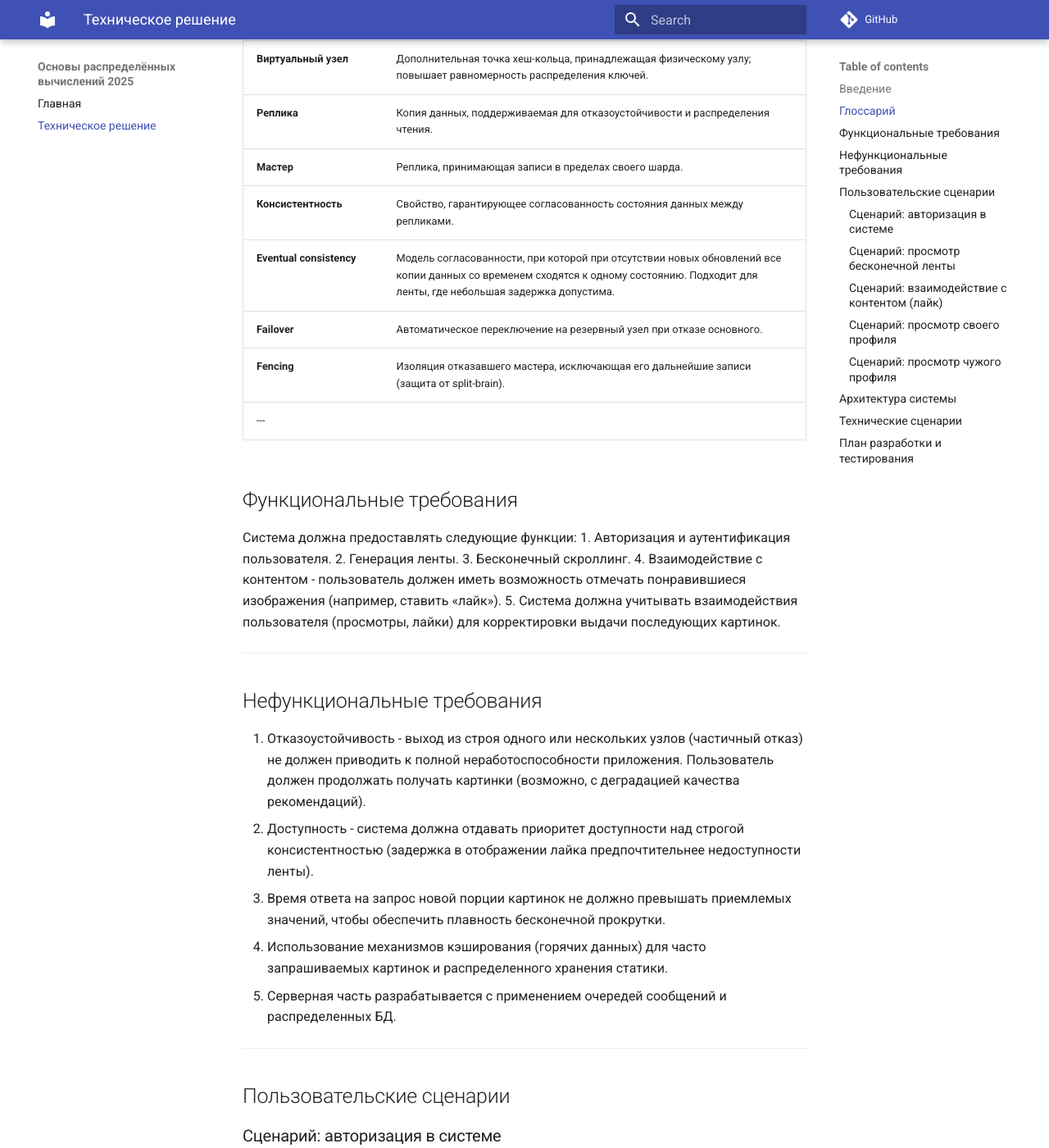
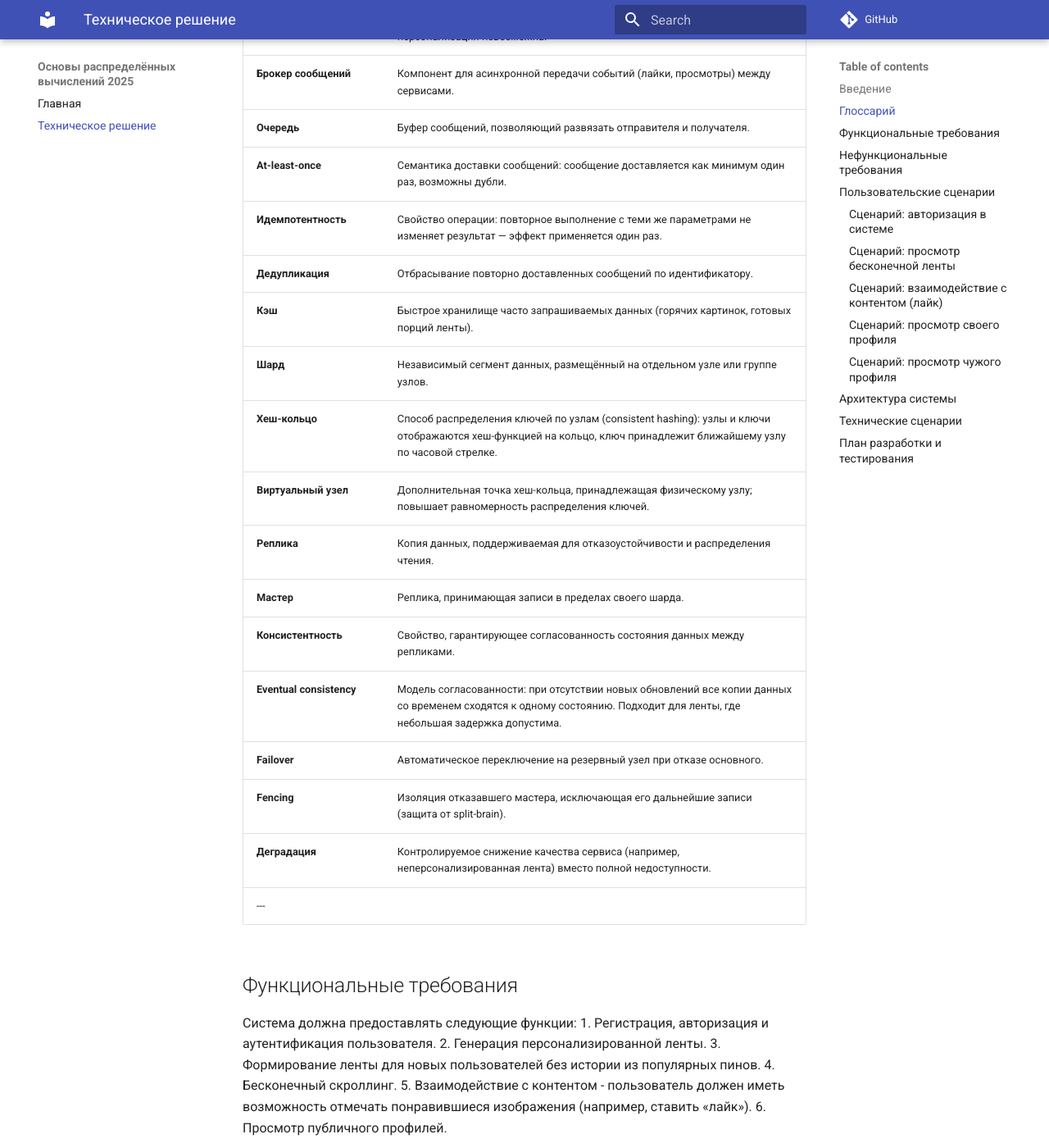
Before and after one commit to spbu-ds-practicum-2026/apotheosis, an MkDocs documentation site: the page built from docs/tr.md, in a window 1280 px wide and 1400 px high, scrolled down 2102 px. Shown: the whole window at 82% size. Built offline with MkDocs 1.6.1 and Material for MkDocs 9.7.7, drawn with Linux system fonts in a browser that asks for light colours; comment, search, counter and statistics services are not loaded; some of the changed text lies outside the part shown.

Commit message:
first fin

```diff
--- a/docs/tr.md
+++ b/docs/tr.md
@@ -5,8 +5,10 @@
   «Лента картинок» - учебный проект, реализующий прототип распределенной платформы для просмотра картинок, которые предположительно интересны пользователю, в формате бесконечной ленты. Проект демонстрирует ключевые принципы построения отказоустойчивых и масштабируемых распределённых приложений.
 - **Задачи:**
   - Реализовать платформу для просмотра и обмена пинами, работающую на нескольких узлах приложения.
-  - Обеспечить формирование персонализированной ленты с корректным порядком выдачи контента для каждого пользователя.
-  - Реализовать реплицированное хранилище пинов и очередь задач, которые переживают отказ отдельных узлов.
+  - Спроектировать и реализовать формирование персональной ленты на основе просмотров и лайков пользователя.
+  - Организовать асинхронную обработку событий взаимодействия (лайки, просмотры) через брокер сообщений с семантикой at-least-once и идемпотентным потребителем.
+  - Применить шардирование и репликацию данных, обеспечив устойчивость к отказу отдельных узлов.
+  - Реализовать кэширование горячих данных и распределённое хранение статики.
   - Закрепить на практике решения проблем распределённых систем: ненадёжной доставки, частичных отказов, распределения данных, согласованности и порядка событий.
 - **Основания для разработки:**
   Учебный групповой проект по курсу: «Основы распределённых вычислений», СПбГУ, 2026 г.
@@ -20,47 +22,61 @@
 ## Глоссарий
 | Термин        | Определение |
 |---------------|-------------|
+## Глоссарий
+
+| Термин | Определение |
+|---|---|
 | **Пользователь** | Зарегистрированный клиент системы, имеющий профиль и историю действий. |
-| **Пин** | Базовая единица контента: изображение, видео или ссылка с метаданными (название, описание, теги, автор). |
-| **Доска** | Коллекция пинов, созданная пользователем для группировки по темам; может быть публичной или приватной. |
+| **Сессия** | Состояние авторизованного пользователя, по которому система связывает его запросы и историю взаимодействий. |
+| **Пин** | Базовая единица контента: изображение с метаданными (название, описание, теги, автор). |
 | **Лента** | Персонализированный бесконечно прокручиваемый список пинов, формируемый для пользователя. |
 | **Лайк** | Явное положительное действие пользователя, сигнал рекомендательной системе о релевантности пина. |
 | **Просмотр** | Факт показа пина пользователю в ленте (impression). |
-| **Тег** | Ключевое слово, описывающее содержание пина; используется для поиска и контентной фильтрации. |
+| **Тег** | Ключевое слово, описывающее содержание пина; используется для контентной фильтрации. |
 | **Рекомендательная система** | Комплекс алгоритмов, анализирующих поведение пользователей и контент для подбора релевантных пинов. |
 | **Коллаборативная фильтрация** | Метод рекомендаций на основе схожести пользователей или пинов («тем, кто лайкал A, также нравится B»). |
 | **Контентная фильтрация** | Метод рекомендаций на основе характеристик контента (теги, категории, эмбеддинги). |
 | **Эмбеддинг** | Векторное представление пользователя или пина в многомерном пространстве; близкие векторы означают схожесть объектов. |
 | **Ранжирование** | Сортировка отобранных пинов по вероятности взаимодействия пользователя с ними. |
+| **Холодный старт** | Ситуация, когда у пользователя (или пина) нет истории взаимодействий и персонализация невозможна. |
 | **Брокер сообщений** | Компонент для асинхронной передачи событий (лайки, просмотры) между сервисами. |
 | **Очередь** | Буфер сообщений, позволяющий развязать отправителя и получателя. |
+| **At-least-once** | Семантика доставки сообщений: сообщение доставляется как минимум один раз, возможны дубли. |
+| **Идемпотентность** | Свойство операции: повторное выполнение с теми же параметрами не изменяет результат — эффект применяется один раз. |
+| **Дедупликация** | Отбрасывание повторно доставленных сообщений по идентификатору. |
+| **Кэш** | Быстрое хранилище часто запрашиваемых данных (горячих картинок, готовых порций ленты). |
 | **Шард** | Независимый сегмент данных, размещённый на отдельном узле или группе узлов. |
-| **Хеш-кольцо** | Способ распределения ключей по узлам (consistent hashing): узлы и ключи отображаются на кольцо, ключ принадлежит ближайшему узлу по часовой стрелке. |
+| **Хеш-кольцо** | Способ распределения ключей по узлам (consistent hashing): узлы и ключи отображаются хеш-функцией на кольцо, ключ принадлежит ближайшему узлу по часовой стрелке. |
 | **Виртуальный узел** | Дополнительная точка хеш-кольца, принадлежащая физическому узлу; повышает равномерность распределения ключей. |
 | **Реплика** | Копия данных, поддерживаемая для отказоустойчивости и распределения чтения. |
 | **Мастер** | Реплика, принимающая записи в пределах своего шарда. |
 | **Консистентность** | Свойство, гарантирующее согласованность состояния данных между репликами. |
-| **Eventual consistency** | Модель согласованности, при которой при отсутствии новых обновлений все копии данных со временем сходятся к одному состоянию. Подходит для ленты, где небольшая задержка допустима. |
+| **Eventual consistency** | Модель согласованности: при отсутствии новых обновлений все копии данных со временем сходятся к одному состоянию. Подходит для ленты, где небольшая задержка допустима. |
 | **Failover** | Автоматическое переключение на резервный узел при отказе основного. |
 | **Fencing** | Изоляция отказавшего мастера, исключающая его дальнейшие записи (защита от split-brain). |
+| **Деградация** | Контролируемое снижение качества сервиса (например, неперсонализированная лента) вместо полной недоступности. |
 ---
 
 ## Функциональные требования
 Система должна предоставлять следующие функции:
-1. Авторизация и аутентификация пользователя.
-2. Генерация ленты.
-3. Бесконечный скроллинг.
-4. Взаимодействие с контентом - пользователь должен иметь возможность отмечать понравившиеся изображения (например, ставить «лайк»).
-5. Система должна учитывать взаимодействия пользователя (просмотры, лайки) для корректировки выдачи последующих картинок.
+1. Регистрация, авторизация и аутентификация пользователя.
+2. Генерация персонализированной ленты.
+3. Формирование ленты для новых пользователей без истории из популярных пинов.
+4. Бесконечный скроллинг.
+5. Взаимодействие с контентом - пользователь должен иметь возможность отмечать понравившиеся изображения (например, ставить «лайк»).
+6. Просмотр публичного профилей.
 
 ---
 
 ## Нефункциональные требования
-1. Отказоустойчивость - выход из строя одного или нескольких узлов (частичный отказ) не должен приводить к полной неработоспособности приложения. Пользователь должен продолжать получать картинки (возможно, с деградацией качества рекомендаций).
-2. Доступность - система должна отдавать приоритет доступности над строгой консистентностью (задержка в отображении лайка предпочтительнее недоступности ленты).
-3. Время ответа на запрос новой порции картинок не должно превышать приемлемых значений, чтобы обеспечить плавность бесконечной прокрутки.
-4. Использование механизмов кэширования (горячих данных) для часто запрашиваемых картинок и распределенного хранения статики.
-5. Серверная часть разрабатывается с применением очередей сообщений и распределенных БД.
+1. Отказоустойчивость: выход из строя одного или нескольких узлов (частичный отказ) не должен приводить к полной неработоспособности приложения. Пользователь должен продолжать получать картинки (возможно, с деградацией качества рекомендаций).
+2. Доступность: 99.5%. Система должна отдавать приоритет доступности над строгой консистентностью (задержка в отображении лайка предпочтительнее недоступности ленты).
+3. Масштабируемость: добавление или удаление узлов хранилища не требует изменения логики приложения; при изменении состава узлов перемещается только диапазон ключей соседних сегментов хеш-кольца.
+4. Время ответа на запрос новой порции картинок не должно превышать приемлемых значений, чтобы обеспечить плавность бесконечной прокрутки.
+5. Доставка событий: семантика at-least-once; повторная доставка события (лайк, просмотр) не приводит к повторной обработке благодаря идемпотентности потребителя и дедупликации по идентификатору события.
+6. Кэширование и статика: горячие данные (часто запрашиваемые картинки, готовые порции ленты) кэшируются; статика (файлы изображений) хранится распределённо.
+7. Безопасность: пароли хранятся только в виде хеша; сессии имеют ограниченный срок жизни; изменение и удаление контента доступно только его автору.
+8.. Серверная часть разрабатывается с применением очередей сообщений и распределенных БД.
 
 ---
 
```
